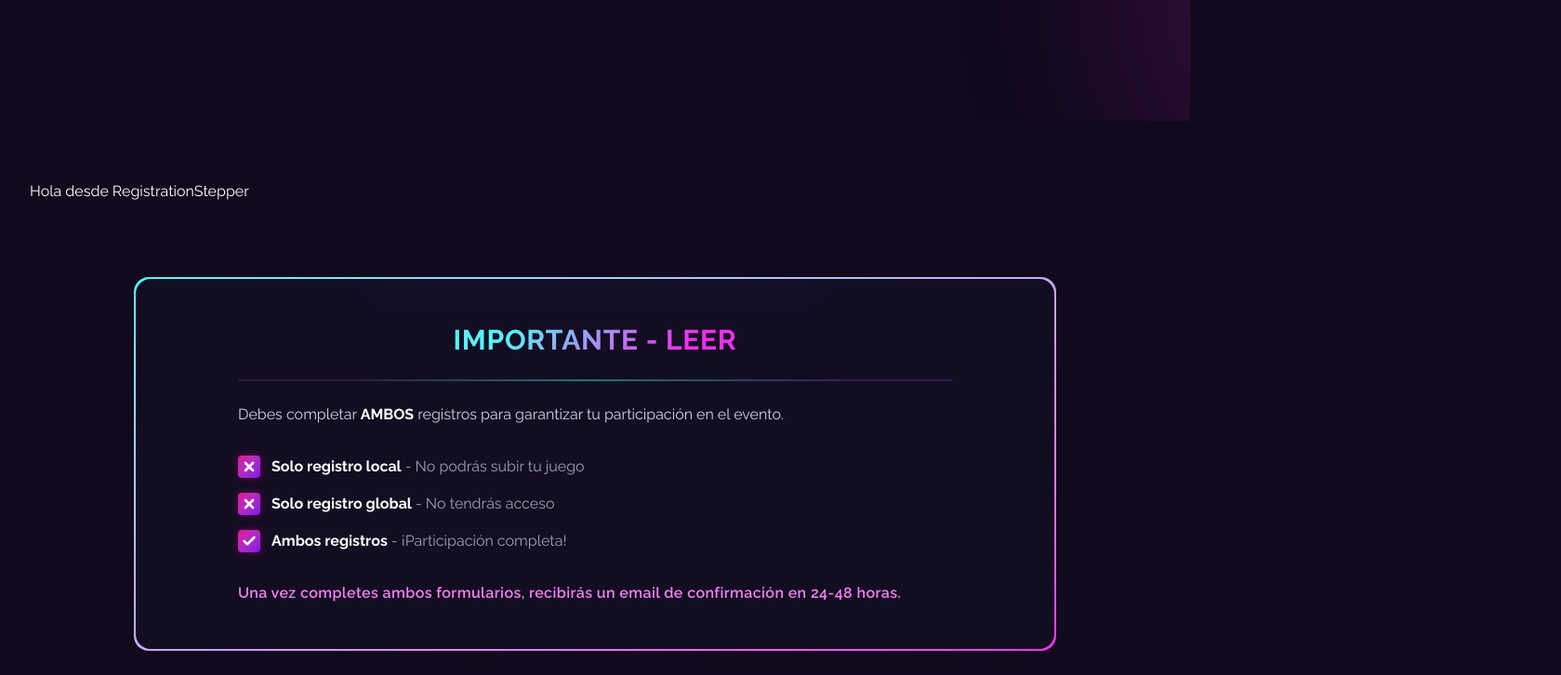
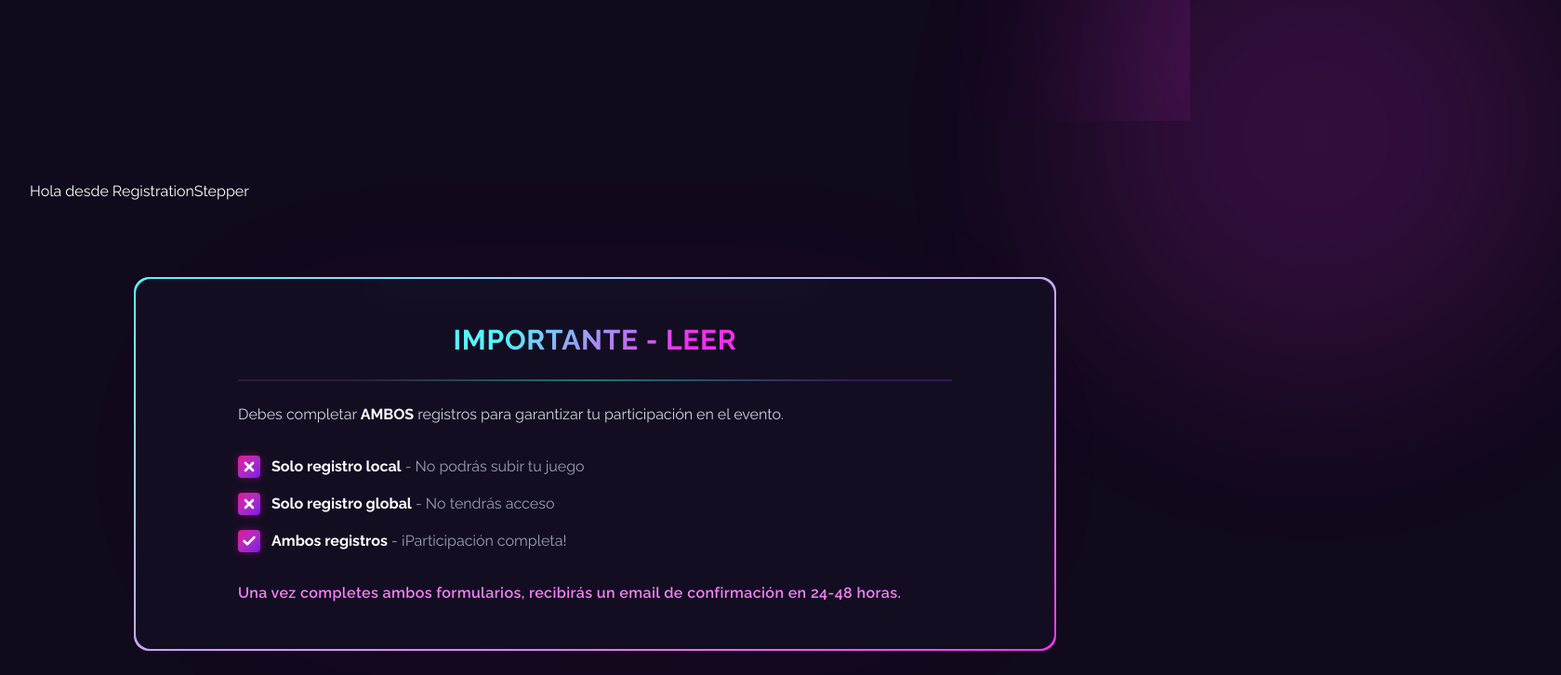
Before and after one commit to AnthoLogy63/GGJ-Arequipa-Site, a React (Vite) app in the folder ggj-aqp/: page /inscripcion in a window 1280 px wide. Shown: the part 1499-2225 px from the top of the page at 93% size, 1679 px wide, since content can reach past the window. Built offline with nearby package versions, Linux system fonts and the light colour scheme; a web font is replaced by a local one.

Commit message:
feat: agregar círculo magenta con pulso a instructionnotice en posición superior derecha

```diff
--- a/ggj-aqp/src/components/registration/InstructionNotice.tsx
+++ b/ggj-aqp/src/components/registration/InstructionNotice.tsx
@@ -3,6 +3,15 @@ import { Check, X } from 'lucide-react';
 const InstructionNotice = () => {
     return (
         <div className="w-full max-w-5xl mx-auto p-4">
+            <div className="relative overflow-x-hidden md:overflow-visible">
+                {/* Círculo Magenta Derecha - Con pulso lento */}
+                <div
+                    className="absolute top-[-100%] -right-[530px] w-[500px] h-[500px] bg-[#F130EE] opacity-[0.08] blur-[100px] rounded-full pointer-events-none"
+                    style={{
+                        animation: 'glowPulseSoft 4s ease-in-out infinite'
+                    }}
+                ></div>
+
                 {/* === FONDO AMBIENTAL SUTIL === */}
                 <div className="absolute top-1/2 left-1/2 -translate-x-1/2 -translate-y-1/2 w-full h-full max-w-4xl max-h-[500px] bg-[#F130EE] opacity-[0.03] blur-[90px] rounded-full pointer-events-none"></div>
 
@@ -73,6 +82,7 @@ const InstructionNotice = () => {
                     </div>
                 </div>
             </div>
+        </div>
     );
 };
 
```
Lines whose indentation alone changed are shown as unchanged.
